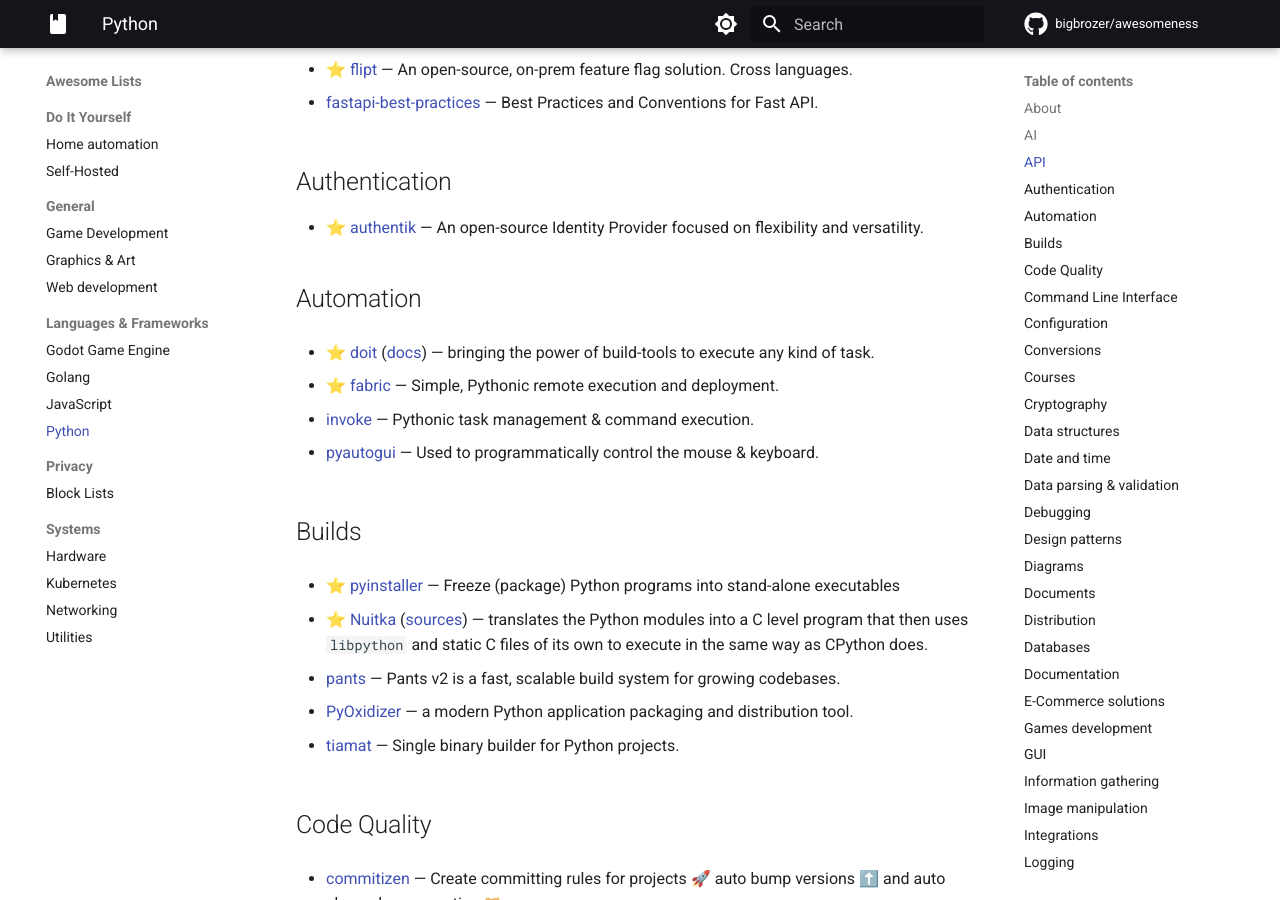
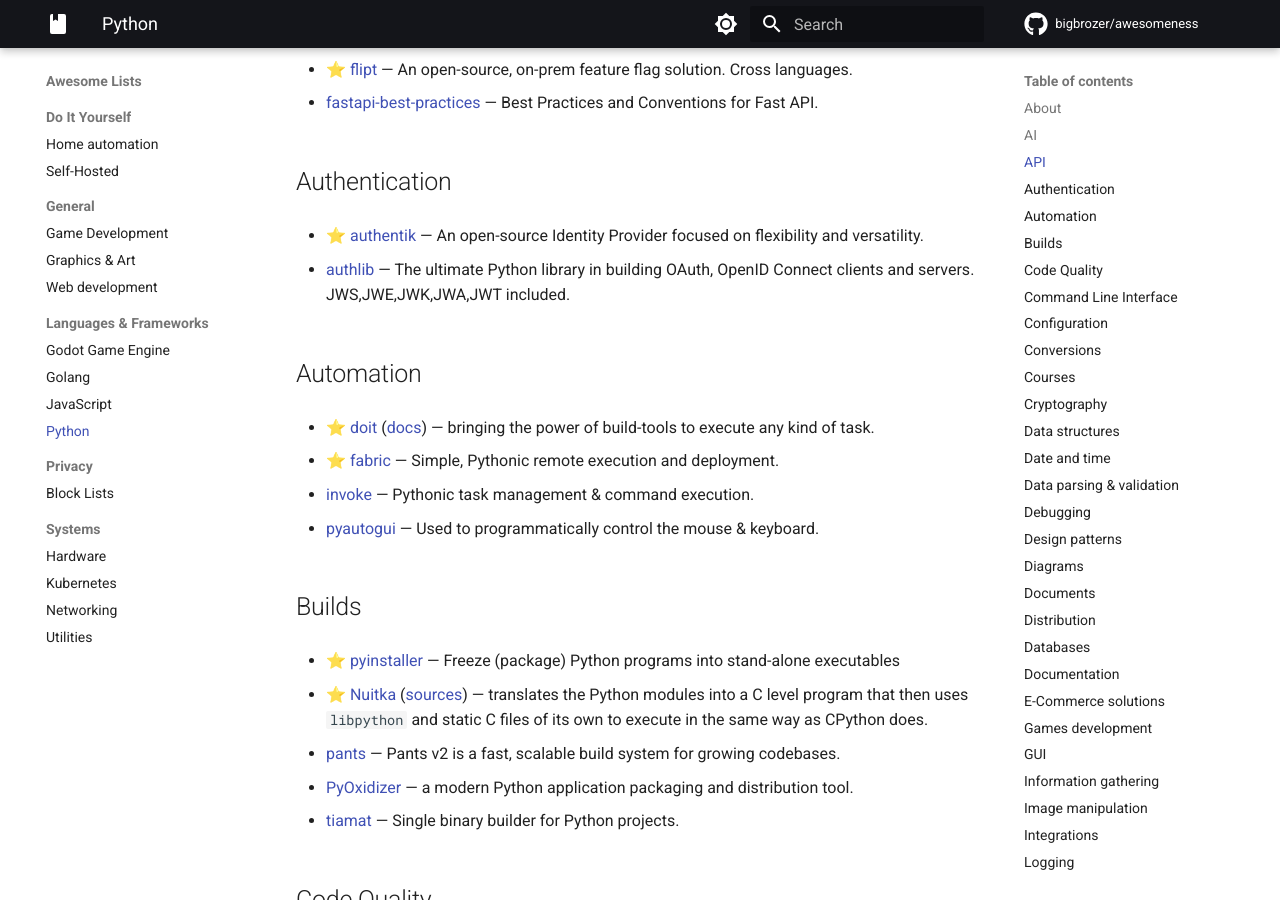
Before and after one commit to bigbrozer/awesomeness, an MkDocs documentation site: the page built from docs/lists/python.md, in a window 1280 px wide and 900 px high, scrolled down 757 px. Built offline with MkDocs 1.6.1 and Material for MkDocs 9.7.7, drawn with Linux system fonts in a browser that asks for light colours; emoji names are drawn with the system emoji font; comment, search, counter and statistics services are not loaded; some of the changed text lies outside the part shown.

Commit message:
feat(python): add `authlib`

```diff
--- a/docs/lists/python.md
+++ b/docs/lists/python.md
@@ -37,6 +37,8 @@ Enjoy ❤️
 ## Authentication
 
 - ⭐ [authentik](https://github.com/goauthentik/authentik) — An open-source Identity Provider focused on flexibility and versatility.
+
+- [authlib](https://github.com/lepture/authlib) — The ultimate Python library in building OAuth, OpenID Connect clients and servers. JWS,JWE,JWK,JWA,JWT included.
 
 ## Automation
 
@@ -151,6 +153,8 @@ Enjoy ❤️
 ## Databases
 
 - [peewee](https://github.com/coleifer/peewee) ([docs](http://docs.peewee-orm.com/en/latest/)) — a small, expressive orm that supports postgresql, mysql and sqlite.
+
+- [piccolo](https://github.com/piccolo-orm/piccolo) — A fast, user friendly ORM and query builder which supports asyncio.
 
 ## Documentation
 
```
